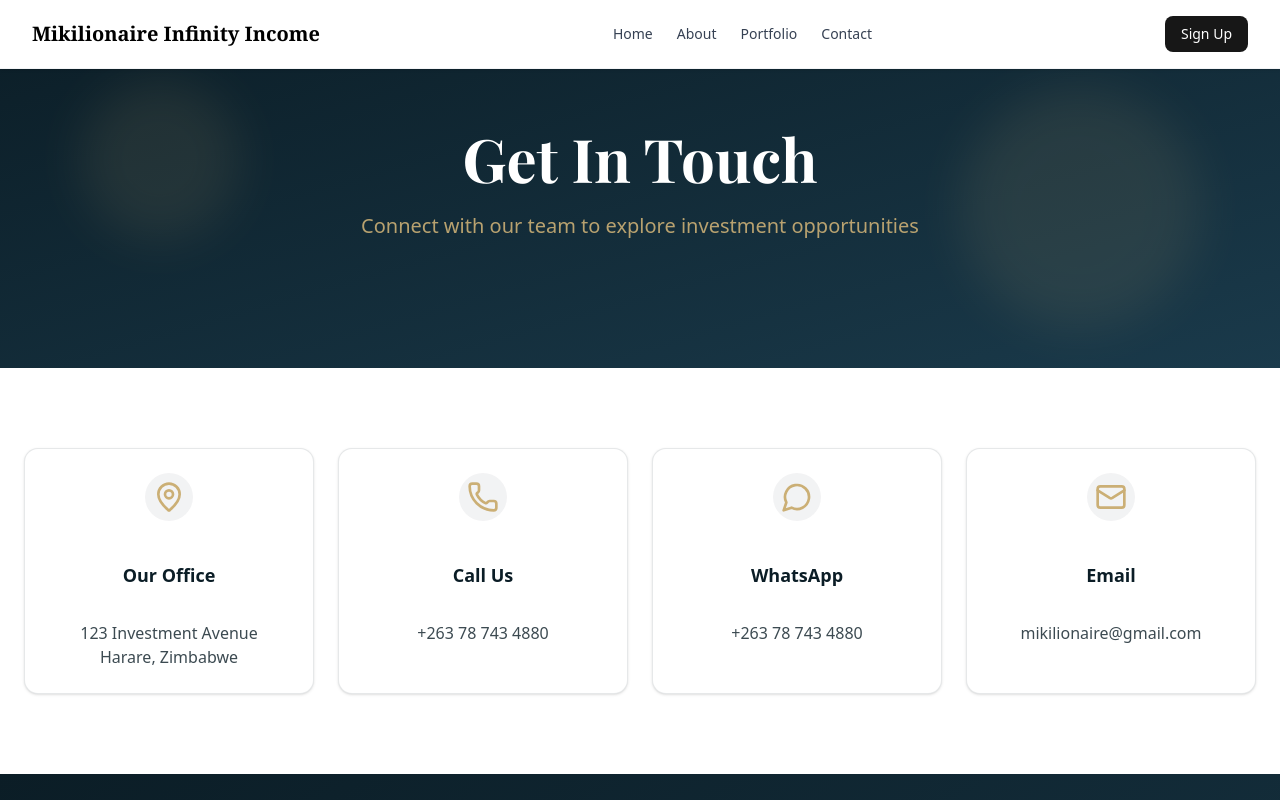
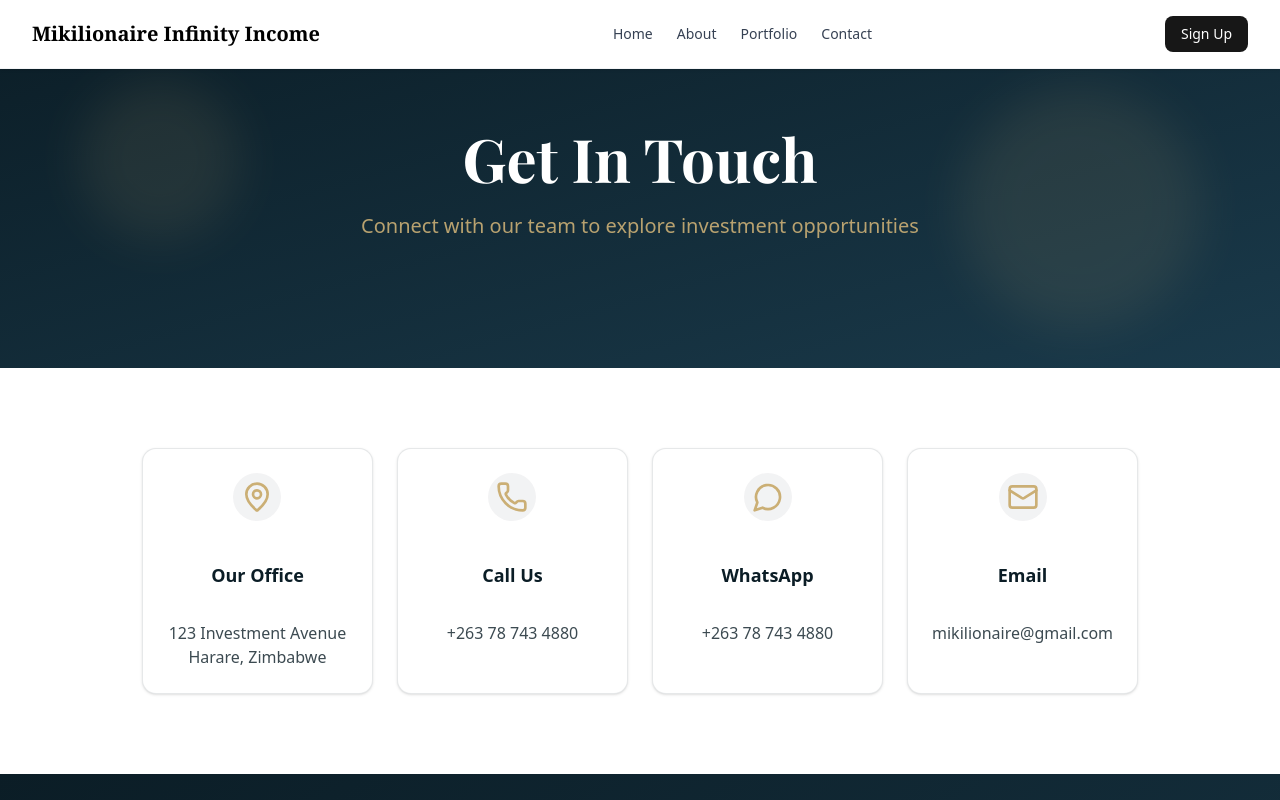
Before and after one commit to Mikilionare-Infinity-Income/MII-community, a Next.js app: page /contact in a window 1280 px wide. Shown: the top 800 px of the page. Built offline with nearby package versions, Linux system fonts and the light colour scheme; a web font is replaced by a local one.

Commit message:
Center-alihned contact info cards

```diff
--- a/src/components/pages/contact/contact-info.tsx
+++ b/src/components/pages/contact/contact-info.tsx
@@ -4,8 +4,8 @@ import { Card } from '@/components/ui/card';
 
 export function ContactInfo() {
     return (
-        <section className="w-full py-20 bg-white">
-            <div className="container px-4 md:px-6">
+        <section className="w-full py-20 bg-white flex flex-col justify-center items-center">
+            <div className="container px-4 md:px-6 flex flex-col justify-center items-center">
                 <div className="grid grid-cols-1 md:grid-cols-2 lg:grid-cols-4 gap-6">
                     {[
                         {
```
